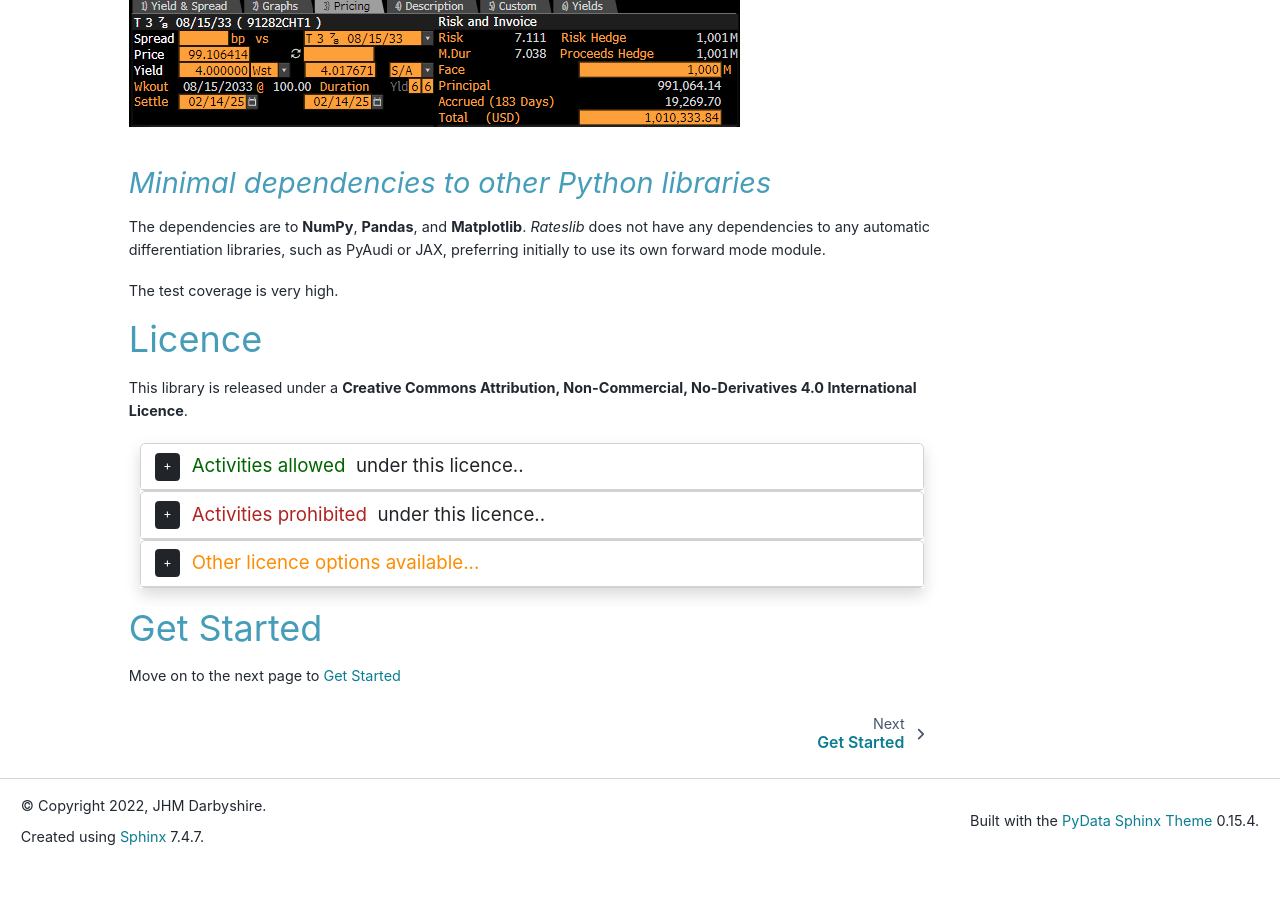
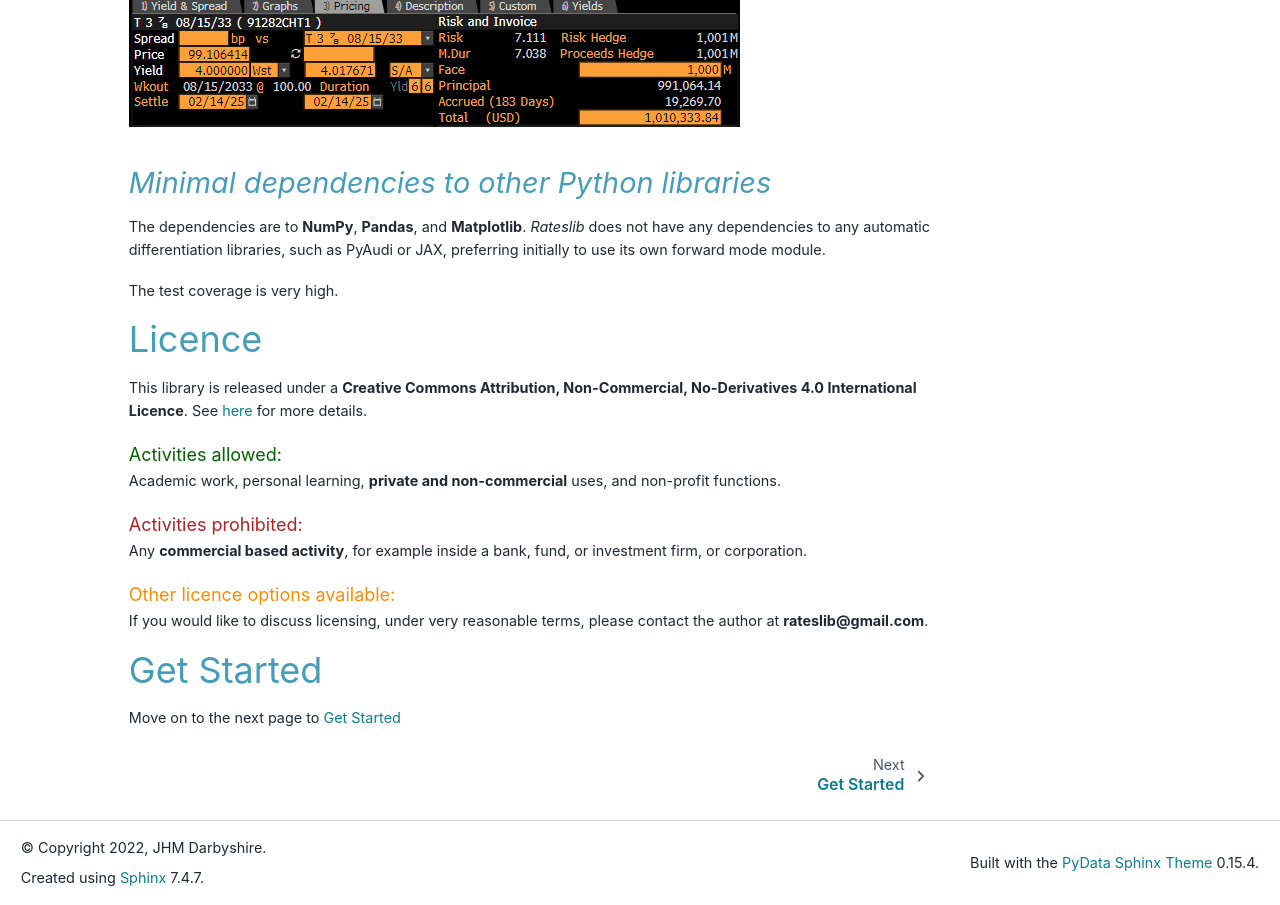
Before and after one commit to attack68/rateslib, a Sphinx documentation site: the page built from docs/source/index.rst, in a window 1280 px wide and 1400 px high, scrolled down 1287 px, cut to the strip 495-1400 px from the top of the window. Built offline with Sphinx 7.4.7 and the PyData theme 0.15.4, drawn with Linux system fonts in a browser that asks for light colours; comment, search, counter and statistics services are not loaded; before the commit the page ends 2645 px from its top, so only the background shows below that.

Commit message:
DOC: remove links

```diff
--- a/docs/source/_static/css/getting_started.css
+++ /dev/null
@@ -1,276 +0,0 @@
-/* Getting started pages */
-
-.tutorial {
-  width: 100%;
-  text-align: center;
-}
-
-.tutorial span {
-  background-color: #00004f;
-  color: white;
-  text-align: center;
-  padding: 0.2em 0.9em;
-  border-radius: 0.7em;
-}
-
-/* data intro */
-.gs-data {
-  font-size: 0.9rem;
-}
-
-.gs-data-title {
-  align-items: center;
-  font-size: 0.9rem;
-}
-
-.gs-data-title .badge {
-  margin: 10px;
-  padding: 5px;
-}
-
-.gs-data .badge {
-  cursor: pointer;
-  padding: 10px;
-  border: none;
-  text-align: left;
-  outline: none;
-  font-size: 12px;
-}
-
-.gs-data .btn {
- background-color: grey;
- border: none;
-}
-
-/* note/alert properties */
-
-.alert-heading {
-  font-size: 1.2rem;
-}
-
-/* callout properties */
-.gs-callout {
-  padding: 20px;
-  margin: 20px 0;
-  border: 1px solid #eee;
-  border-left-width: 5px;
-  border-radius: 3px;
-}
-.gs-callout h4 {
-  margin-top: 0;
-  margin-bottom: 5px;
-}
-.gs-callout p:last-child {
-  margin-bottom: 0;
-}
-.gs-callout code {
-  border-radius: 3px;
-}
-.gs-callout+.gs-callout {
-  margin-top: -5px;
-}
-.gs-callout-remember {
-  border-left-color: #f0ad4e;
-  align-items: center;
-  font-size: 1.2rem;
-}
-.gs-callout-remember h4 {
-  color: #f0ad4e;
-}
-
-/* reference to user guide */
-.gs-torefguide {
-  align-items: center;
-  font-size: 0.9rem;
-}
-
-.gs-torefguide .badge {
-  background-color: #130654;
-  margin: 10px 10px 10px 0px;
-  padding: 5px;
-}
-
-.gs-torefguide a {
-  margin-left: 5px;
-  color: #130654;
-  border-bottom: 1px solid #FFCA00f3;
-  box-shadow: 0px -10px 0px #FFCA00f3 inset;
-}
-
-.gs-torefguide p {
-  margin-top: 1rem;
-}
-
-.gs-torefguide a:hover {
-  margin-left: 5px;
-  color: grey;
-  text-decoration: none;
-  border-bottom: 1px solid #b2ff80f3;
-  box-shadow: 0px -10px 0px #b2ff80f3 inset;
-}
-
-/* question-task environment */
-
-ul.task-bullet, ol.custom-bullet{
-  list-style:none;
-  padding-left: 0;
-  margin-top: 2em;
-}
-
-ul.task-bullet > li:before {
-    content:"";
-    height:2em;
-    width:2em;
-    display:block;
-    float:left;
-    margin-left:-2em;
-    background-position:center;
-    background-repeat:no-repeat;
-    background-color: #130654;
-    border-radius: 50%;
-    background-size:100%;
-    background-image:url('../question_mark_noback.svg');
-  }
-
-ul.task-bullet > li {
-  border-left: 1px solid #130654;
-  padding-left:1em;
-}
-
-ul.task-bullet > li > p:first-child {
-  font-size: 1.1rem;
-  padding-left: 0.75rem;
-}
-
-/* Getting started index page */
-
-.comparison-card {
-  background:#FFF;
-  border-radius:0;
-  padding: 30px 10px 10px 10px;
-  margin: 10px 0px;
-}
-
-.comparison-card p.card-text {
-  margin: 0px;
-}
-
-.comparison-card .card-img-top {
-  margin: 10px;
-  margin-bottom: 20px;
-  height: 72px;
-}
-
-.comparison-card-excel .card-img-top, .comparison-card-stata .card-img-top, .comparison-card-sas .card-img-top {
-  height: 52px;
-}
-
-.comparison-card .card-footer {
-  border: none;
-  background-color: transparent;
-}
-
-.install-block {
-  padding-bottom: 30px;
-}
-
-.install-card .card-header {
-  border: none;
-  background-color: transparent;
-  padding: 1rem 1rem 0rem 1rem;
-}
-
-.install-card .card-header p.card-text {
-  font-size: 1.1rem;
-  font-weight: bold;
-}
-
-.install-card .card-footer {
-  border: none;
-  background-color: transparent;
-}
-
-.install-card pre {
-  margin: 0 1em 1em 1em;
-}
-
-.custom-button {
-  background-color:#DCDCDC;
-  border: none;
-  color: #484848;
-  text-align: center;
-  text-decoration: none;
-  display: inline-block;
-  font-size: 0.9rem;
-  border-radius: 0.5rem;
-  max-width: 120px;
-  padding: 0.5rem 0rem;
-}
-
-.custom-button a {
-  color: #484848;
-}
-
-.custom-button p {
-  margin-top: 0;
-  margin-bottom: 0rem;
-  color: #484848;
-}
-
-/* intro to tutorial collapsed cards */
-
-.tutorial-accordion {
-  margin-top: 20px;
-  margin-bottom: 20px;
-}
-
-.tutorial-card .card-header.card-link .btn {
-  margin-right: 12px;
-}
-
-.tutorial-card .card-header.card-link .btn:after {
-  content: "-";
-}
-
-.tutorial-card .card-header.card-link.collapsed .btn:after {
-  content: "+";
-}
-
-.tutorial-card-header-1 {
-  justify-content: space-between;
-  align-items: center;
-}
-
-.tutorial-card-header-2 {
-  justify-content: flex-start;
-  align-items: center;
-  font-size: 1.3rem;
-}
-
-.tutorial-card .card-header {
-  cursor: pointer;
-  background-color: white;
-}
-
-.tutorial-card .card-body {
-  background-color: #F0F0F0;
-}
-
-.tutorial-card .badge {
-  background-color: #130654;
-  margin: 10px 10px 10px 10px;
-  padding: 5px;
-}
-
-.tutorial-card .gs-badge-link p {
-  margin: 0px;
-}
-
-.tutorial-card .gs-badge-link a {
-  color: white;
-  text-decoration: none;
-}
-
-.tutorial-card .badge:hover {
-  background-color: grey;
-}
--- a/docs/source/conf.py
+++ b/docs/source/conf.py
@@ -58,7 +58,6 @@ html_theme_options = {
 }
 html_logo = "_static/rateslib_logo2a.png"
 html_css_files = [
-    'css/getting_started.css',
     'css/overwrites.css',
 ]
 html_favicon = '_static/favicon.ico'
--- a/docs/source/index.rst
+++ b/docs/source/index.rst
@@ -104,95 +104,26 @@ Licence
 =======
 
 This library is released under a **Creative Commons Attribution, Non-Commercial,
-No-Derivatives 4.0 International Licence**.
+No-Derivatives 4.0 International Licence**. See `here <licence-doc>`_ for more details.
 
 .. raw:: html
 
-    <div class="container">
-    <div id="accordion" class="shadow tutorial-accordion">
+    <span style="color: darkgreen; font-size: 1.25em;">Activities allowed:</span>&nbsp;
 
-        <div class="card tutorial-card">
-            <div class="card-header collapsed card-link" data-toggle="collapse" data-target="#collapseOne">
-                <div class="d-flex flex-row tutorial-card-header-1">
-                    <div class="d-flex flex-row tutorial-card-header-2">
-                        <button class="btn btn-dark btn-sm"></button>
-                        <span style="color: darkgreen;">Activities allowed</span>&nbsp; under this licence..
-                    </div>
-                </div>
-            </div>
-            <div id="collapseOne" class="collapse" data-parent="#accordion">
-                <div class="card-body">
-
-- Download and use the code privately in a non-profit function, such as;
-
-  - a learning environment,
-  - or for academic uses,
-
-- Modify the code for **private, non-commercial use** only.
-- Share or redistribute the code, but only in its **entirety without modification**, and **with attribution**,
-  and such that **end use is non-commercial** and in a non-profit function.
+Academic work, personal learning, **private and non-commercial** uses, and non-profit functions.
 
 .. raw:: html
 
-                </div>
-            </div>
-        </div>
+    <span style="color: firebrick; font-size: 1.25em;">Activities prohibited:</span>
+
+Any **commercial based activity**, for example inside a bank, fund, or investment firm, or corporation.
 
 .. raw:: html
 
-        <div class="card tutorial-card">
-            <div class="card-header collapsed card-link" data-toggle="collapse" data-target="#collapseTwo">
-                <div class="d-flex flex-row tutorial-card-header-1">
-                    <div class="d-flex flex-row tutorial-card-header-2">
-                        <button class="btn btn-dark btn-sm"></button>
-                        <span style="color: firebrick;">Activities prohibited</span>&nbsp; under this licence..
-                    </div>
-                </div>
-            </div>
-            <div id="collapseTwo" class="collapse" data-parent="#accordion">
-                <div class="card-body">
-
-- Use the code for any form of commercial or profit based activity. You cannot use it
-  inside a bank, a fund, or any form of investment firm where its use is part of the
-  operation, or decision making process, of that entity.
-- Copy or modify the code and use it in any derivative product or commercial activity,
-  such as in a trading application, API or other form of publication.
-- Share or redistribute any **sub-part** of the code, or **modified** code, even with attribution.
-- Share or redistribute the code in its entirety **without attribution**.
-- Include this code, or package, as a **dependency** of any other package.
-- Use this code as a benchmark or as a validator for developing you own code
-  which will be used in a commercial capacity.
-
-.. raw:: html
-
-                </div>
-            </div>
-        </div>
-
-.. raw:: html
-
-        <div class="card tutorial-card">
-            <div class="card-header collapsed card-link" data-toggle="collapse" data-target="#collapseThree">
-                <div class="d-flex flex-row tutorial-card-header-1">
-                    <div class="d-flex flex-row tutorial-card-header-2">
-                        <button class="btn btn-dark btn-sm"></button>
-                        <span style="color: darkorange;">Other licence options available...</span>
-                    </div>
-                </div>
-            </div>
-            <div id="collapseThree" class="collapse" data-parent="#accordion">
-                <div class="card-body">
+    <span style="color: darkorange; font-size: 1.25em;">Other licence options available:</span>
 
 If you would like to discuss licensing, under very reasonable terms, please contact the
 author at **rateslib@gmail.com**.
-
-.. raw:: html
-
-                </div>
-            </div>
-        </div>
-    </div>
-    </div>
 
 
 Get Started
```
